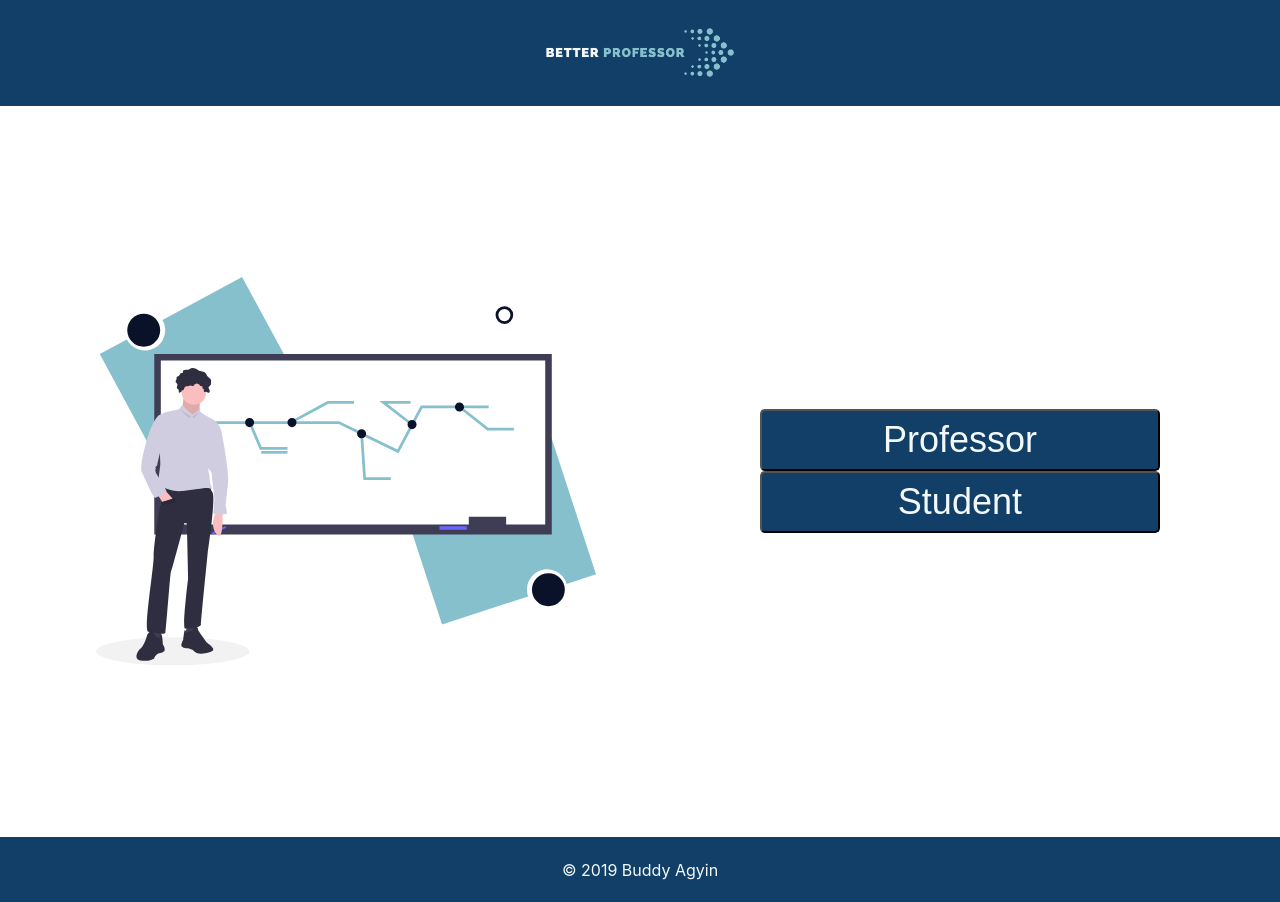
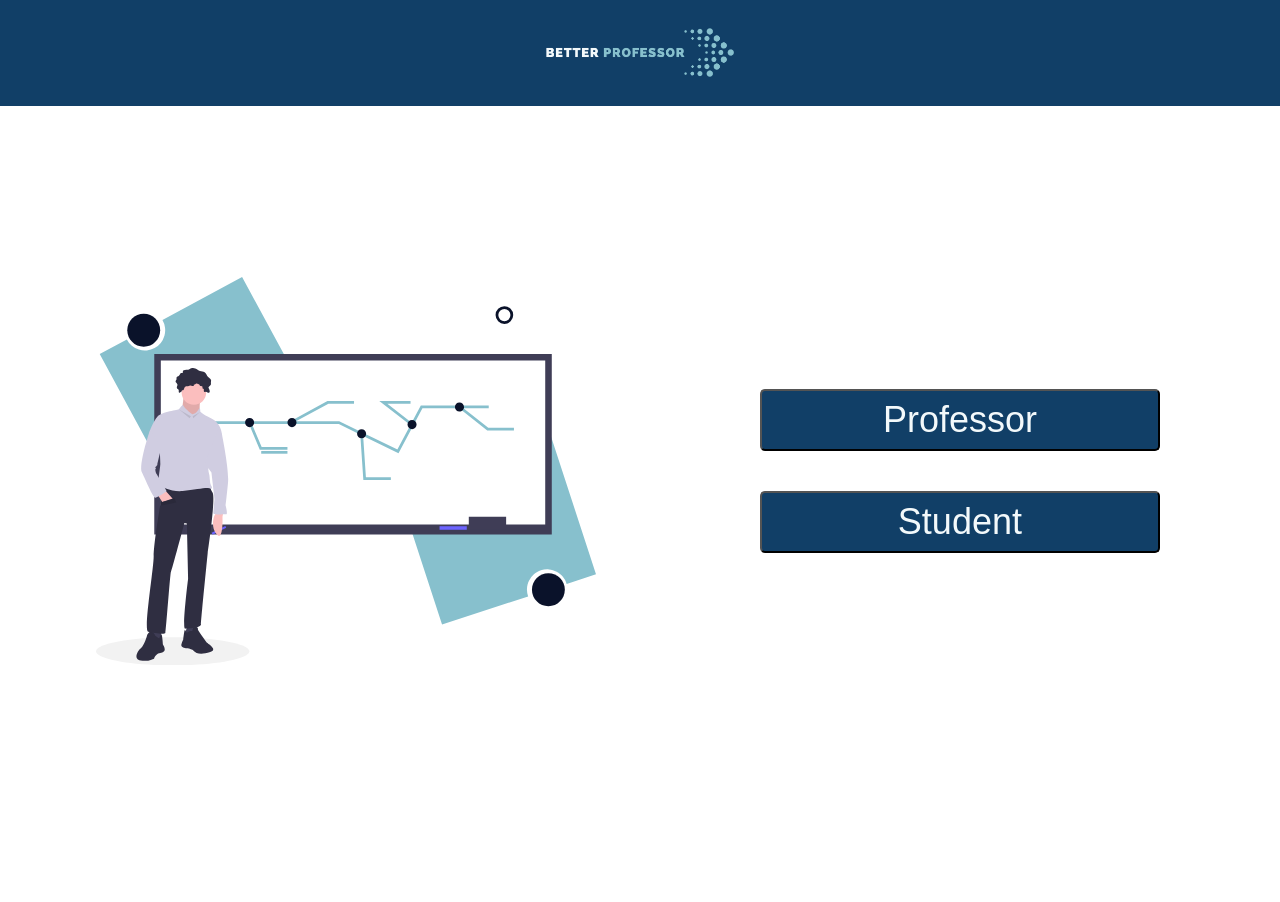
Before and after one commit to agyin3/better-professor-app, a React (Create React App) app: page / in a window 1280 px wide. After the commit the page ends 837 px from the top, so only its background shows below. Built offline with nearby package versions, Linux system fonts and the light colour scheme.

Commit message:
add margin to buttons

```diff
--- a/src/components/WelcomPage.js
+++ b/src/components/WelcomPage.js
@@ -1,6 +1,5 @@
 import React from 'react'
 import { Container } from '../containers/Container.js'
-import { Footer } from './Footer.js'
 import Professor from '../svg/Professor'
 import LoginHeader from './LoginHeader'
 import { Button } from '../containers/Button.js'
@@ -12,10 +11,11 @@ export const WelcomePage = () => {
             <LoginHeader/>
             <Container justify='space-around' height='85vh'>
                 <Professor width={500} />
-                <Container direction='column' height='35%' justify='space-between'>
+                <Container direction='column'>
                     <Button
                     size='3.6rem'
                     width='40rem'
+                    margin='0 0 4rem'
                     onClick={() => history.push('/professor/login')}
                     >
                         Professor
@@ -29,7 +29,6 @@ export const WelcomePage = () => {
                     </Button>
                 </Container>
             </Container>
-            <Footer />
         </>
     )
 }
```
